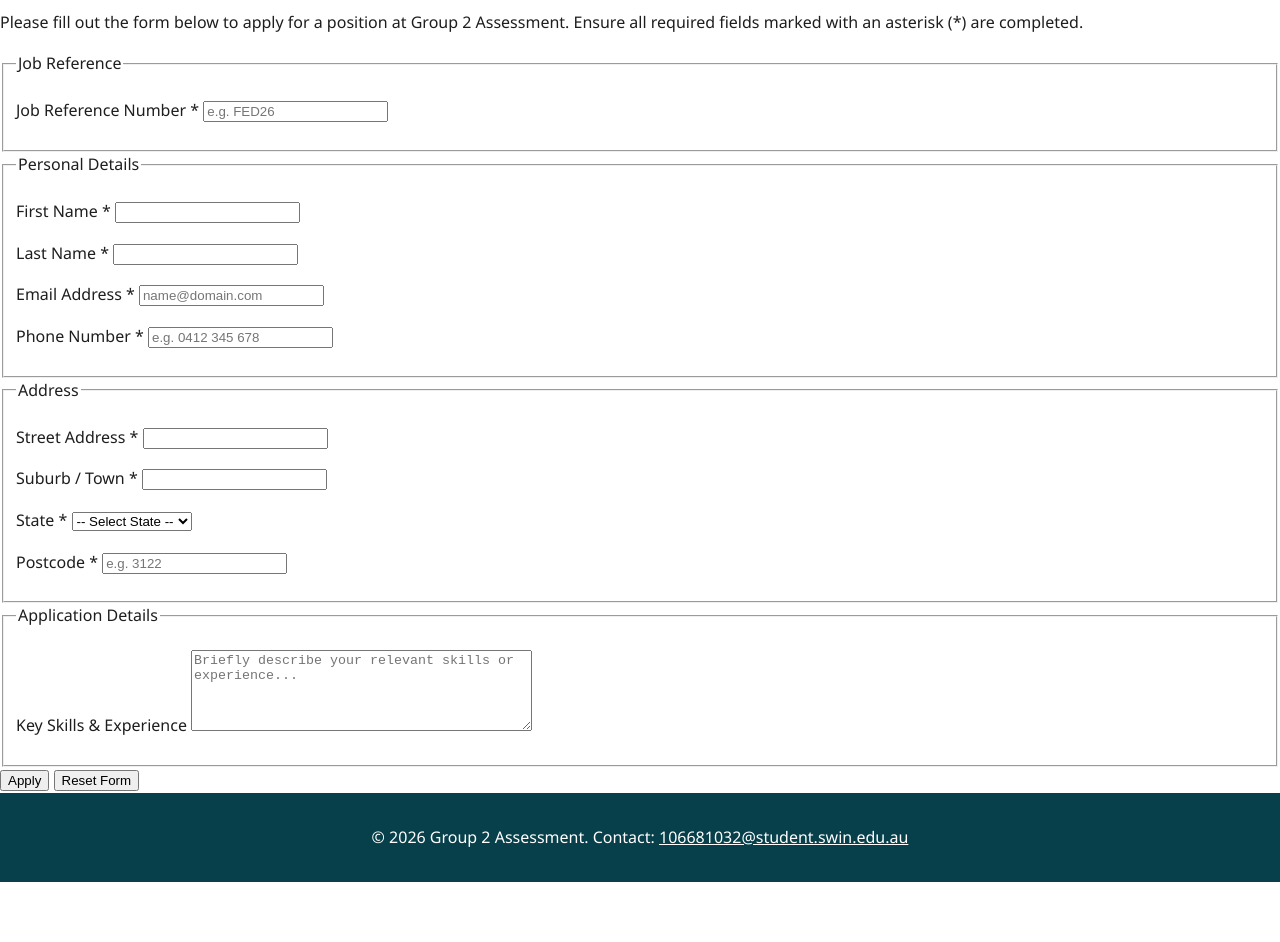
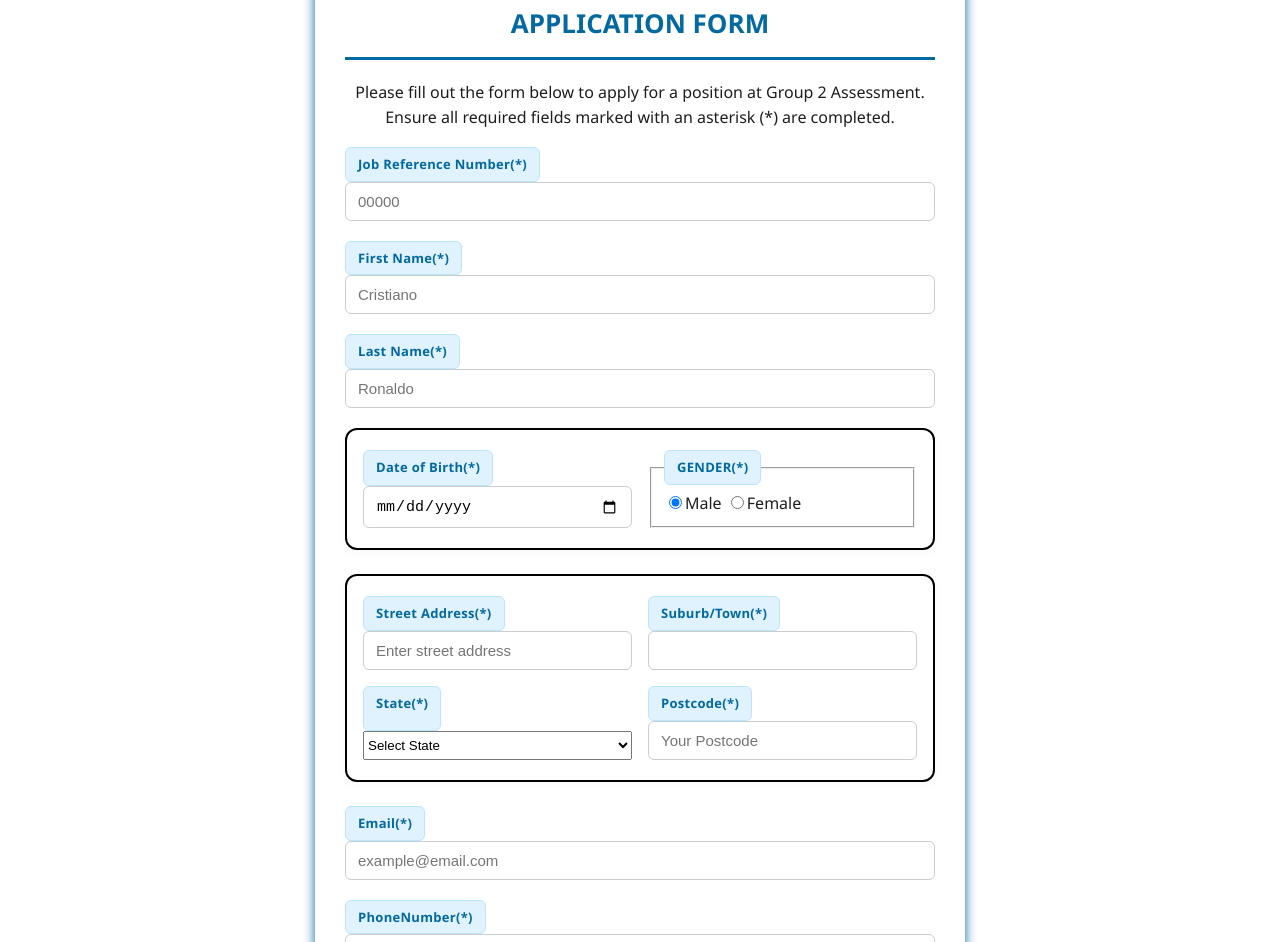
Before and after one commit to Minh1Tuan/Group-Assessment-Project, a plain HTML site: page apply.html in a window 1280 px wide. Shown: the part 150-1092 px from the top of the page. Before the commit the page ends 1032 px from the top, so only its background shows below. Drawn offline with Linux system fonts and the light colour scheme.

Commit message:
apply form updated(there will be more complete version 2-3 days)

```diff
--- a/apply.html
+++ b/apply.html
@@ -35,7 +35,8 @@
   </header>
 
   <main id="main" class="apply-page">
-    <h1>Job Application Form</h1>
+    <div class="form-container">
+    <h1>APPLICATION FORM</h1>
     <p class="intro">
       Please fill out the form below to apply for a position at Group 2 Assessment.
       Ensure all required fields marked with an asterisk (<span class="required">*</span>) are completed.
@@ -44,58 +45,91 @@
     <!-- Application Form -->
     <form action="https://mercury.swin.edu.au/itread/postform.php" method="post" class="application-form">
 
-      <!-- Section 1: Job Selection -->
-      <fieldset>
-        <legend>Job Reference</legend>
-        <p>
-          <label for="job-ref">Job Reference Number <span class="required">*</span></label>
-          <input type="text" id="job-ref" name="job-ref" required pattern="[A-Za-z0-9]{5}" maxlength="5" placeholder="e.g. FED26">
-        </p>
-      </fieldset>
+      <div class="form">
+        <label for="jobref"> Job Reference Number(*)</label>
+        <input
+        type="text"
+        id="jobref"
+        name="jobref"
+        required
+        minlength="5"
+        maxlength="5"
+        placeholder="00000"
+        >
+    </div>
+    <div class="form">
+        <label for="firstname">First Name(*)</label>
+        <input
+        type="text"
+        id="firstname"
+        name="firstname"
+        required
+        maxlength="20"
+        placeholder="Cristiano">
+    </div>
 
-      <!-- Section 2: Personal Details -->
-      <fieldset>
-        <legend>Personal Details</legend>
+    <div class="form">
+        <label for="lastname">Last Name(*)</label>
+        <input
+        type="text"
+        id="lastname"
+        name="lastname"
+        required
+        maxlength="20"
+        placeholder="Ronaldo">
+    </div>
+    <div class="formrow">
+    <div class="form">
 
-        <p>
-          <label for="first-name">First Name <span class="required">*</span></label>
-          <input type="text" id="first-name" name="first-name" required maxlength="20" pattern="[A-Za-z\s]+">
-        </p>
+        <label for="dayofbirth">Date of Birth(*)</label>
+        <input
+        type="date"
+        id="dayofbirth"
+        name="dayofbirth"
+        required>
+    </div>
 
-        <p>
-          <label for="last-name">Last Name <span class="required">*</span></label>
-          <input type="text" id="last-name" name="last-name" required maxlength="20" pattern="[A-Za-z\s]+">
-        </p>
+    <fieldset class="form">
 
-        <p>
-          <label for="email">Email Address <span class="required">*</span></label>
-          <input type="email" id="email" name="email" required placeholder="name@domain.com">
-        </p>
+        <legend>GENDER(*)</legend>
 
-        <p>
-          <label for="phone">Phone Number <span class="required">*</span></label>
-          <input type="tel" id="phone" name="phone" required pattern="[\d\s]{8,12}" placeholder="e.g. 0412 345 678">
-        </p>
-      </fieldset>
+        <div class="gender">
+            <label><input type="radio" name="gender" id="male" value="male" checked>Male</label>
+            <label><input type="radio" name="gender" id="female" value="female">Female</label>
+        </div>
 
-      <!-- Section 3: Address -->
-      <fieldset>
-        <legend>Address</legend>
 
-        <p>
-          <label for="street">Street Address <span class="required">*</span></label>
-          <input type="text" id="street" name="street" required maxlength="40">
-        </p>
 
-        <p>
-          <label for="suburb">Suburb / Town <span class="required">*</span></label>
-          <input type="text" id="suburb" name="suburb" required maxlength="20">
-        </p>
+    </fieldset>
+    </div>
+    <div class="formrow">
+    <div class="form">
+        <label for="streetaddress">Street Address(*)</label>
+        <input
+        type="text"
+        id="streetaddress"
+        name="streetaddress"
+        required
+        maxlength="40"
+        placeholder="Enter street address">
+    </div>
+    <div class="form">
 
-        <p>
-          <label for="state">State <span class="required">*</span></label>
-          <select id="state" name="state" required>
-            <option value="">-- Select State --</option>
+    <label for="suburb/town">Suburb/Town(*)</label>
+        <input
+        type="text"
+        id="suburb/town"
+        name="suburb/town"
+        required
+        maxlength="40"
+        placeholder="">
+    </div>
+
+    <div class="form">
+
+        <label for="state">State(*)</label>
+        <select name="state" id="state" required>
+            <option value="">Select State</option>
             <option value="VIC">VIC</option>
             <option value="NSW">NSW</option>
             <option value="QLD">QLD</option>
@@ -104,32 +138,68 @@
             <option value="SA">SA</option>
             <option value="TAS">TAS</option>
             <option value="ACT">ACT</option>
-          </select>
-        </p>
+        </select>
+    </div>
 
-        <p>
-          <label for="postcode">Postcode <span class="required">*</span></label>
-          <input type="text" id="postcode" name="postcode" required pattern="\d{4}" maxlength="4" placeholder="e.g. 3122">
-        </p>
-      </fieldset>
+        <div class="form">
+            <label for="postcode">Postcode(*)</label>
+            <input
+            type="text"
+            id="postcode"
+            name="postcode"
+            required
+            minlength="4"
+            maxlength="4"
+            placeholder="Your Postcode">
+        </div>
+    </div>
 
-      <!-- Section 4: Skills & Cover Letter -->
-      <fieldset>
-        <legend>Application Details</legend>
+        <div class="form">
+            <label for="email">Email(*)</label>
+            <input
+            type="email"
+            id="email"
+            name="email"
+            required
+            maxlength="40"
+            placeholder="example@email.com">
+        </div>
 
-        <p>
-          <label for="skills">Key Skills & Experience</label>
-          <textarea id="skills" name="skills" rows="5" cols="40" placeholder="Briefly describe your relevant skills or experience..."></textarea>
-        </p>
-      </fieldset>
+        <div class="form">
+            <label for="phonenumber">PhoneNumber(*)</label>
+            <input
+            type="text"
+            id="phonenumber"
+            name="phonenumber"
+            required
+            minlength="8"
+            maxlength="12"
+            placeholder="123456789">
+        </div>
 
-      <!-- Form Buttons -->
-      <div class="form-actions">
-        <button type="submit" class="btn-submit">Apply</button>
-        <button type="reset" class="btn-reset">Reset Form</button>
-      </div>
+        <fieldset class="form">
+            <legend>Skills</legend>
+            <div class="skills">
+                <label><input type="checkbox" id="skill1" value="skill1"> Skill 1</label>
+                <label><input type="checkbox" id="skill2" value="skill2"> Skill 2</label>
+                <label><input type="checkbox" id="skill3" value="skill3"> Skill 3</label>
+                <label><input type="checkbox" id="skill4" value="skill4"> Skill 4</label>
+            </div>
+        </fieldset>
+
+        <fieldset class="form">
+            <legend>Other Information</legend>
+            <div class="form">
+                <textarea id="otherinfo" name="otherinfo" row="10" placeholder="Enter your other information"></textarea>
+            </div>
+        </fieldset>
+
+        <div class="form-submit">
+            <button type="submit">Submit Application</button>
+        </div>
 
     </form>
+    </div>
   </main>
 
   <!-- Common footer -->
--- a/styles.css
+++ b/styles.css
@@ -237,3 +237,123 @@ nav a[aria-current="page"] {
     animation: none !important;
   }
 }
+
+
+
+/* nhan css apply */
+
+.form-container {
+
+    max-width: 650px;
+    margin: 40px auto;
+    padding: 30px;
+
+    box-shadow: 0 4px 12px #0369a1 ;
+    border-radius: 8px;
+
+
+}
+
+.form-container h1{
+  font-size: 26px;
+    color: #0369a1;
+    padding-bottom: 12px;
+    margin-bottom: 20px;
+    border-bottom: 3px solid #0369a1;
+    text-align: center;
+}
+
+.intro {
+  text-align: center;
+}
+
+.form {
+    display:grid;
+    grid-template-columns: 1fr;
+
+    margin-bottom: 20px;
+
+
+}
+
+
+
+
+.form input{
+    padding: 10px 12px;
+    border: 1px solid #ccc;
+    border-radius: 6px;
+    font-size: 15px;
+    outline: none;
+}
+
+
+.form:focus-within {
+    box-shadow: 0 4px 12px rgba(0, 102, 204, 0.1);
+}
+
+
+
+.form > label{
+     display: inline-block;
+    justify-self: start;
+
+    background-color: #e0f2fe ;
+    color: #0369a1;
+    font-size: 13px;
+    font-weight: 700;
+
+    padding: 6px 12px;
+    border: 1px solid #bae6fd;
+    border-radius: 6px;
+
+    letter-spacing: 0.3px;
+
+}
+
+.form legend {
+  display: inline-block;
+    justify-self: start;
+
+    background-color: #e0f2fe;
+    color: #0369a1;
+    font-size: 13px;
+    font-weight: 700;
+
+    padding: 6px 12px;
+    border: 1px solid #bae6fd;
+    border-radius: 6px;
+
+    letter-spacing: 0.3px;
+}
+
+.formrow {
+    display: grid;
+    grid-template-columns: 1fr 1fr;
+    gap: 16px;
+    margin-bottom: 20px;
+
+    background-color: white;  /* Nền kem nhạt ấm áp */
+    border: 2px solid black;  /* Viền cam đất */
+    border-radius: 12px;
+    padding: 20px 16px;
+    margin-bottom: 24px;
+    box-shadow: 0 4px 8px rgba(0, 0, 0, 0.03);
+}
+
+.formrow .form {
+    margin-bottom: 0;
+}
+
+.form-submit button[type="submit"] {
+    background-color: #0369a1;
+    color: #ffffff;
+    font-size: 15px;
+    font-weight: 700;
+    padding: 12px 24px;
+    border: none;
+    border-radius: 8px;
+    cursor: pointer;
+    transition: all 0.2s ease;
+    box-shadow: 0 4px 6px rgba(217, 119, 6, 0.2);
+}
```
